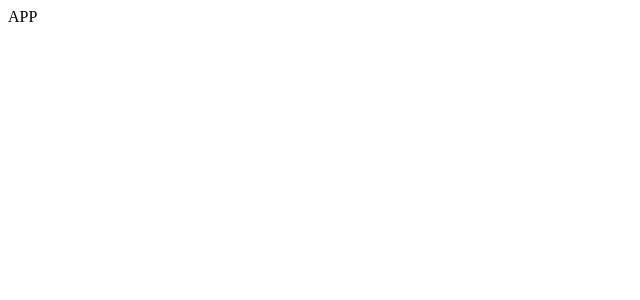
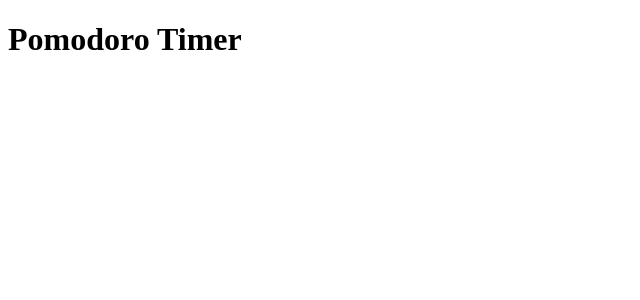
Before and after one commit to mateuszlubianka1993/pomodoro-timer-app, a React (Create React App) app: page / in a window 1280 px wide. Shown: the top 300 px of the page, without its empty margins (0-640 px from the left). Built offline with nearby package versions, Linux system fonts and the light colour scheme.

Commit message:
add Header component

```diff
--- a/src/components/App.js
+++ b/src/components/App.js
@@ -1,11 +1,12 @@
 import React from 'react';
+import Header from './Header';
 
 class App extends React.Component {
 
   render() {
     return (
-      <div className="App">
-        APP
+      <div className="App ui container">
+        <Header />
       </div>
     );
   }
--- /dev/null
+++ b/src/components/Header.js
@@ -0,0 +1,12 @@
+import React from 'react';
+
+const Header = () => {
+
+    return (
+        <header>
+            <h1>Pomodoro Timer</h1>
+        </header>
+    );
+};
+
+export default Header;
```
